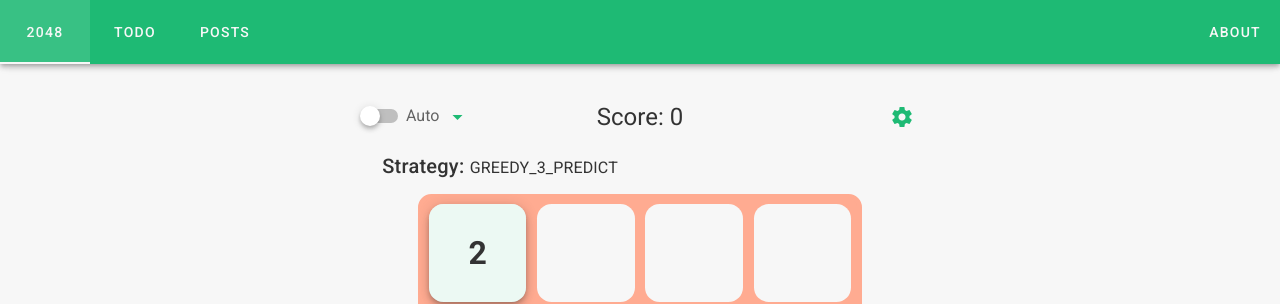
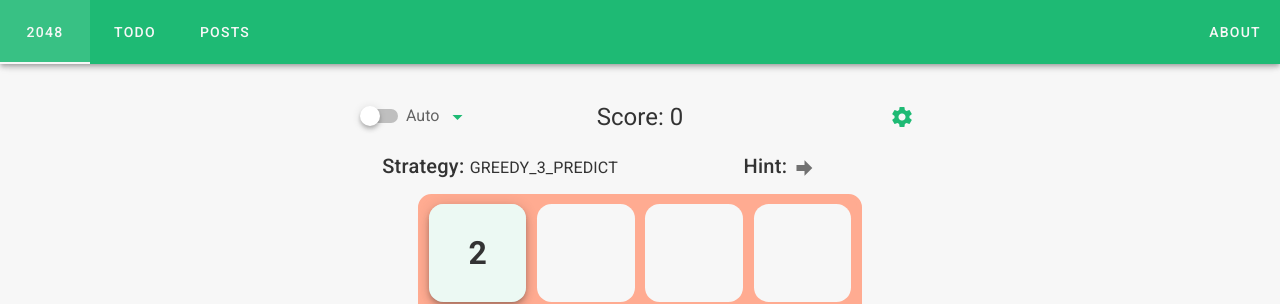
Before and after one commit to palkx/miknikif.github.io, a Vue app: page / in a window 1280 px wide. Shown: the top 304 px of the page. Built offline with nearby package versions, Linux system fonts and the light colour scheme.

Commit message:
show hint

```diff
--- a/src/components/game/Board.vue
+++ b/src/components/game/Board.vue
@@ -282,6 +282,8 @@ export default class Board extends Vue {
     if (this.isGameOver()) {
       this.$emit("game-over");
       this.gaming = false;
+    } else {
+      this.$emit("next-hint");
     }
   }
 
--- a/src/views/Game2048.vue
+++ b/src/views/Game2048.vue
@@ -106,14 +106,15 @@
       <span class="col-6 title">
         Strategy: <span class="subtitle-1"> {{ strategy }}</span></span
       >
-      <!-- <span class="col-6 title float-right" v-if="!auto && gaming && showHint">
-        Hint: <span class="subtitle-1"> {{ next }}</span></span
-      > -->
+      <span class="col-6 title float-right" v-if="!auto && gaming">
+        Hint: <v-icon>{{ next }}</v-icon></span
+      >
     </v-row>
     <board
       ref="board"
       @game-over="gameOver"
       @score-changed="addScore"
+      @next-hint="showNextHint"
       :tile-color="color"
       :reduced-animation="auto"
     />
@@ -172,8 +173,7 @@ export default class Game2048 extends Vue {
   private showSizeSetting = false;
   private showAutoSettings = false;
   private strategy = "GREEDY_3_PREDICT";
-  // private showHint = false;
-  // private next = "";
+  private next = "";
 
   mounted() {
     addEventListener("beforeunload", this.saveData);
@@ -205,6 +205,7 @@ export default class Game2048 extends Vue {
           this.autoMove(next);
         }
       }, 100);
+      this.showNextHint();
     }
   }
 
@@ -229,6 +230,25 @@ export default class Game2048 extends Vue {
     this.strategy = algorithm;
     this.showAutoSettings = false;
     this.auto2048.setAlgorithm(Algorithm[algorithm]);
+  }
+
+  showNextHint() {
+    const next = this.auto2048.next();
+    switch (next) {
+      case "w":
+        this.next = "mdi-arrow-up-bold";
+        break;
+      case "a":
+        this.next = "mdi-arrow-left-bold";
+        break;
+      case "s":
+        this.next = "mdi-arrow-down-bold";
+        break;
+      case "d":
+      default:
+        this.next = "mdi-arrow-right-bold";
+        break;
+    }
   }
 
   saveData() {
```
